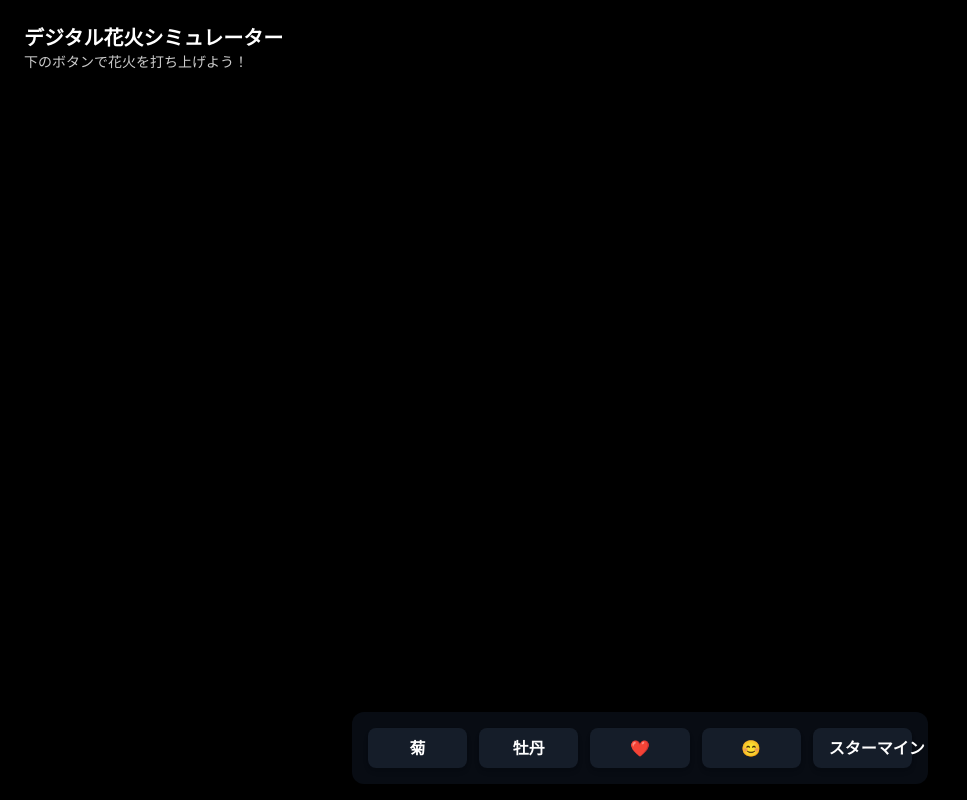
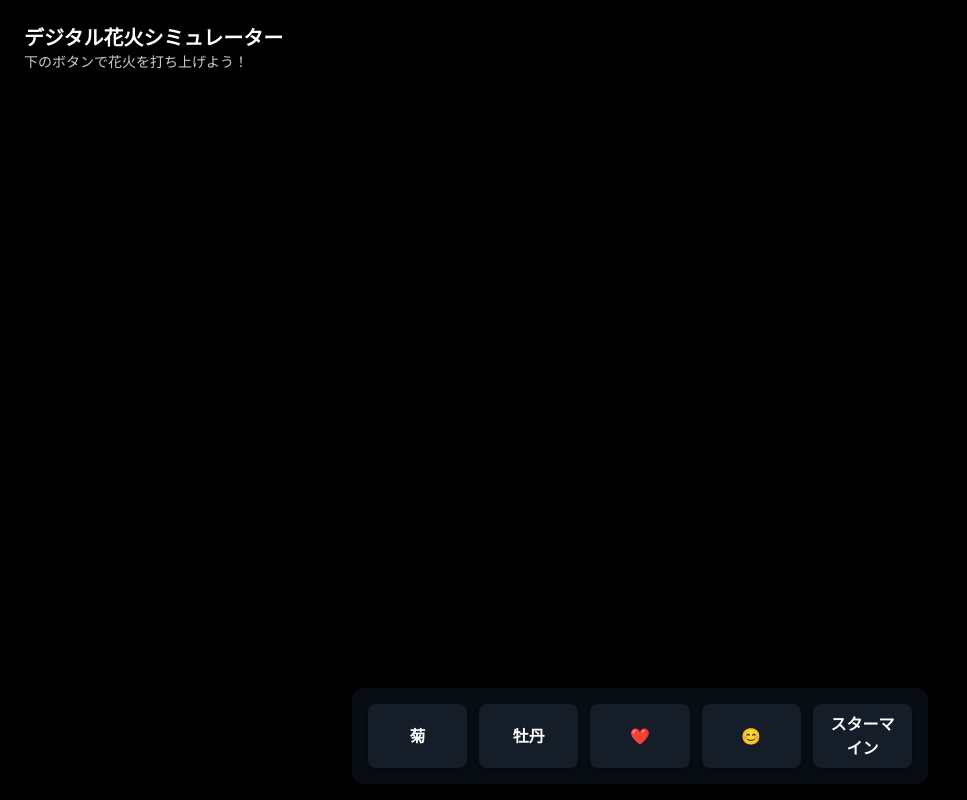
Before and after one commit to tak-ai-lab/Interactive-Fireworks-Simulator, a React (Vite) app: page / in a window 1280 px wide. Shown: the whole page, without its empty margins (0-967 px from the left). Built offline with nearby package versions, Linux system fonts and the light colour scheme.

Commit message:
レスポンシブデザイン修正3

```diff
--- a/components/Controls.tsx
+++ b/components/Controls.tsx
@@ -33,7 +33,7 @@ export default function Controls({ onLaunch, onStarMine }: ControlsProps): React
           <ControlButton onClick={() => onLaunch(FireworkType.SMILEY)}>
             😊
           </ControlButton>
-          <ControlButton onClick={onStarMine} className="col-span-2 sm:col-span-1 font-bold whitespace-nowrap">
+          <ControlButton onClick={onStarMine} className="col-span-2 sm:col-span-1 font-bold">
             スターマイン
           </ControlButton>
         </div>
```
